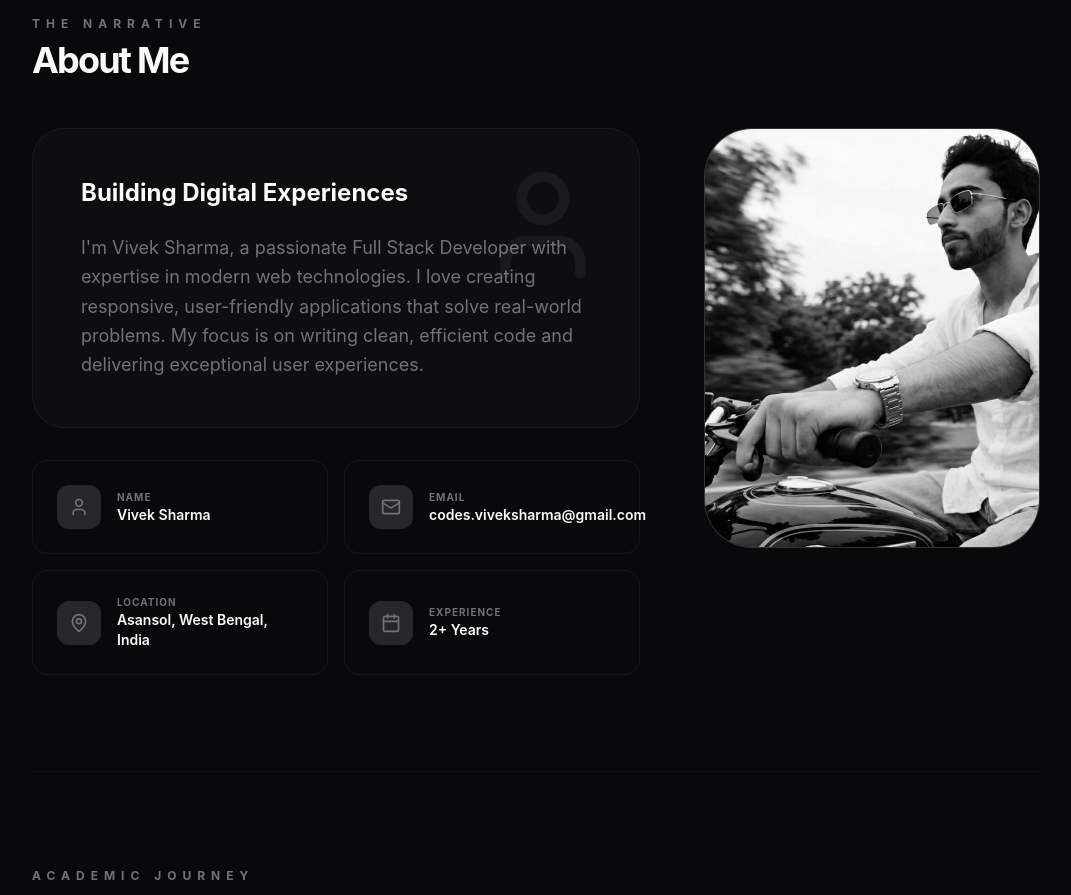
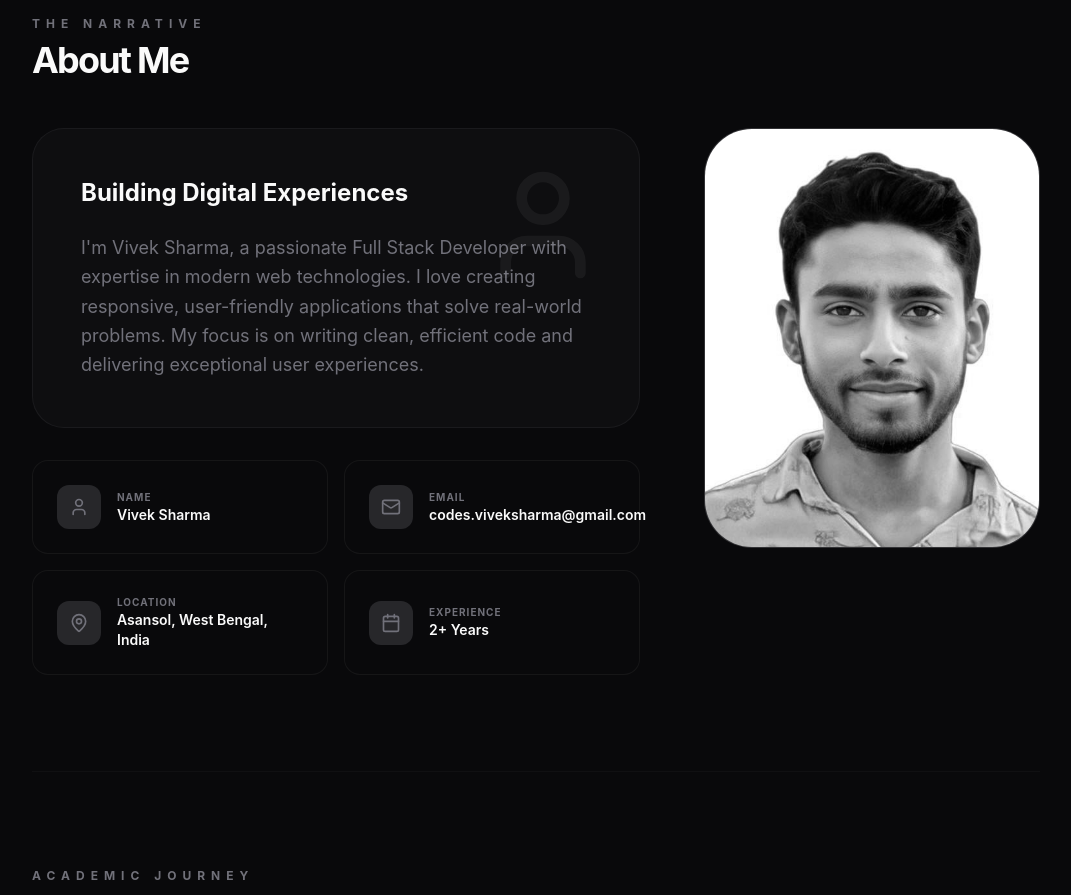
Before and after one commit to YASH-HCKT/set-the-standard-portfolio, a React (Vite) app: page / in a window 1280 px wide. Shown: the part 880-1775 px from the top of the page, without its empty margins (144-1215 px from the left). Built offline with nearby package versions, Linux system fonts and the light colour scheme.

Commit message:
feat: use photo from old portfolio in About section

```diff
--- a/src/components/About.jsx
+++ b/src/components/About.jsx
@@ -65,7 +65,7 @@ const About = () => {
                     className="w-full lg:w-1/3 aspect-[4/5] rounded-[3rem] bg-accent overflow-hidden border border-border group"
                 >
                     <img
-                        src="/profile.jpg"
+                        src="/old_portfolio_pic.jpg"
                         alt="Vivek Sharma"
                         className="w-full h-full object-cover grayscale group-hover:grayscale-0 transition-all duration-700"
                     />
```
Also changed, not shown: public/old_portfolio_pic.jpg (added).
